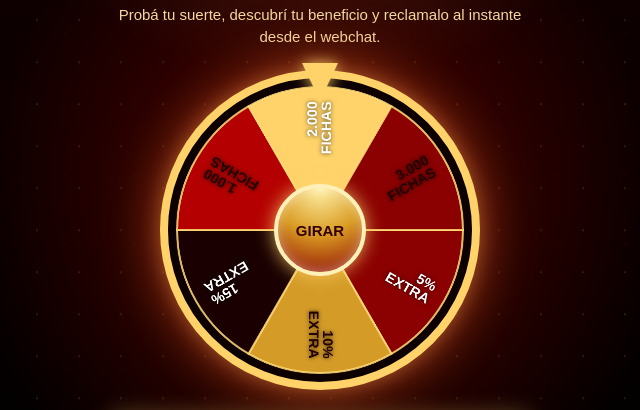
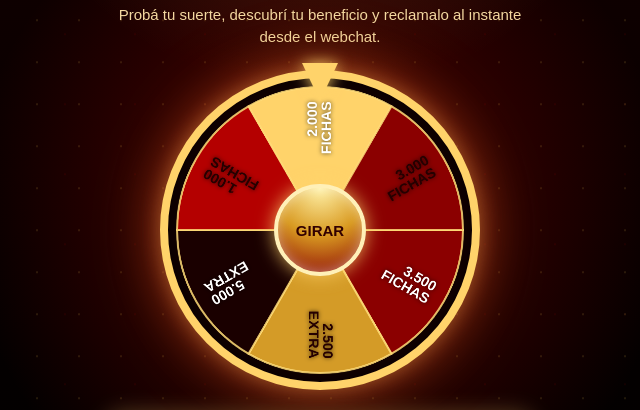
Before and after one commit to LUCKCRUPIERS/LUCK-CRUPIERS, a plain HTML site: page index.html in a window 1280 px wide. Shown: the part 233-643 px from the top of the page, 320-960 px from the left. Drawn offline with Linux system fonts and the light colour scheme.

Commit message:
Update index.html

```diff
--- a/index.html
+++ b/index.html
@@ -402,6 +402,12 @@
       <h2>Tu premio es</h2>
       <div class="prize-name" id="prizeName">---</div>
 
+      <p class="claim-text" id="cargaMinimaText">
+        Para activar este premio tenés que hacer una carga mínima de:
+        <br>
+        <strong id="cargaMinima">---</strong>
+      </p>
+
       <p class="claim-text">
         Para activarlo, abrí el webchat y escribí:
         <br>
@@ -470,12 +476,12 @@
 
   <script>
     const premios = [
-      { nombre: "5% EXTRA", porcentaje: 32 },
-      { nombre: "10% EXTRA", porcentaje: 32 },
-      { nombre: "15% EXTRA", porcentaje: 1 },
-      { nombre: "1.000 FICHAS", porcentaje: 32 },
-      { nombre: "2.000 FICHAS", porcentaje: 2 },
-      { nombre: "3.000 FICHAS", porcentaje: 1 }
+      { nombre: "3.500 FICHAS", porcentaje: 32, cargaMinima: "10.500" },
+      { nombre: "2.500 EXTRA", porcentaje: 32, cargaMinima: "5.000" },
+      { nombre: "5.000 EXTRA", porcentaje: 1, cargaMinima: "15.000" },
+      { nombre: "1.000 FICHAS", porcentaje: 32, cargaMinima: "3.000" },
+      { nombre: "2.000 FICHAS", porcentaje: 2, cargaMinima: "4.000" },
+      { nombre: "3.000 FICHAS", porcentaje: 1, cargaMinima: "10.000" }
     ];
 
     const canvas = document.getElementById("wheel");
@@ -485,6 +491,7 @@
     const centerSpin = document.getElementById("centerSpin");
     const resultCard = document.getElementById("resultCard");
     const prizeName = document.getElementById("prizeName");
+    const cargaMinima = document.getElementById("cargaMinima");
     const claimMessage = document.getElementById("claimMessage");
     const openChatBtn = document.getElementById("openChatBtn");
     const webchatGuide = document.getElementById("webchatGuide");
@@ -695,7 +702,8 @@
 
     function mostrarResultado(premio) {
       prizeName.textContent = premio.nombre;
-      claimMessage.textContent = `QUIERO RECLAMAR ${premio.nombre}`;
+      cargaMinima.textContent = `$${premio.cargaMinima}`;
+      claimMessage.textContent = `QUIERO RECLAMAR ${premio.nombre} - CARGA $${premio.cargaMinima}`;
 
       resultCard.style.display = "block";
 
```
